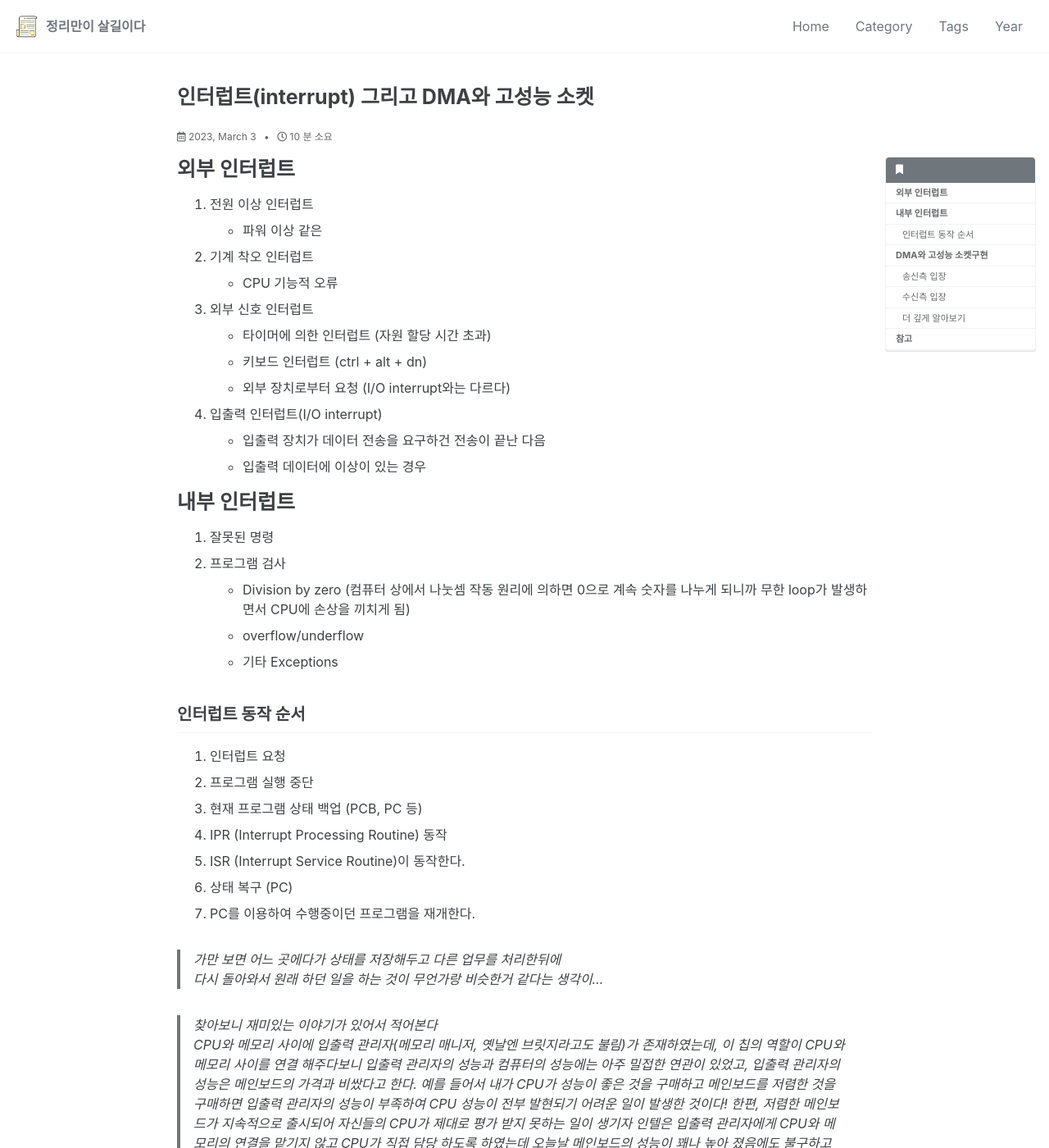
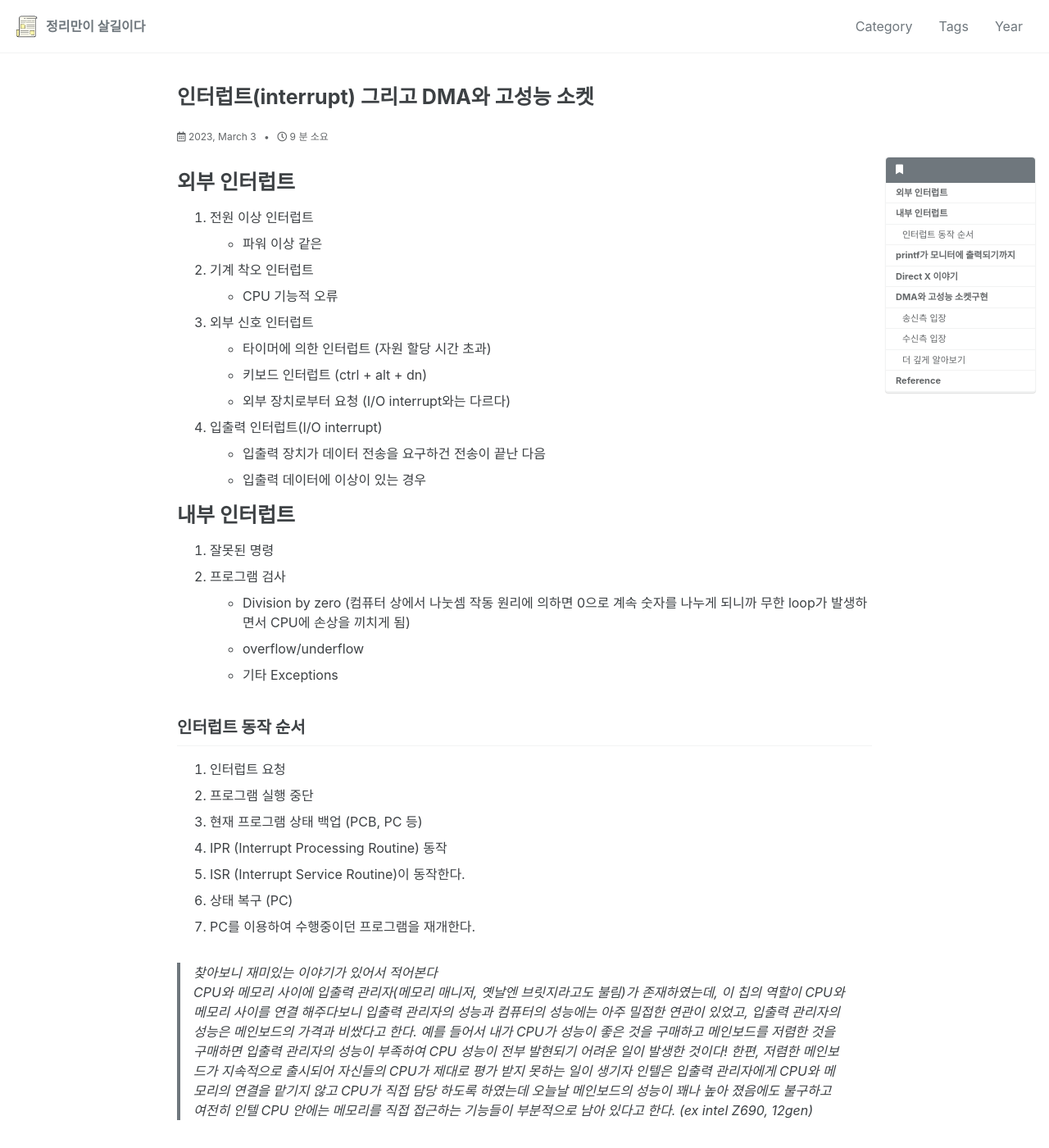
Before and after one commit to winverse/winverse.github.io, a Jekyll site: the page built from _posts/os/2023-03-03-interrupt.md, in a window 1280 px wide and 1400 px high. Shown: the whole window at 82% size. Built offline with Jekyll 4.4.1, drawn with Linux system fonts in a browser that asks for light colours; cached includes are drawn as plain includes; some of the changed text lies outside the part shown.

Commit message:
글 내용 및 스타일 수정

```diff
--- a/_data/navigation.yml
+++ b/_data/navigation.yml
@@ -1,7 +1,5 @@
 # main links
 main:
-  - title: "Home"
-    url: "/"
   - title: "Category"
     url: "/categories/"
   - title: "Tags"
--- a/_posts/os/2023-03-03-interrupt.md
+++ b/_posts/os/2023-03-03-interrupt.md
@@ -45,20 +45,24 @@
   6. 상태 복구 (PC)
   7. PC를 이용하여 수행중이던 프로그램을 재개한다.
 
- > 가만 보면 어느 곳에다가 상태를 저장해두고 다른 업무를 처리한뒤에
- 다시 돌아와서 원래 하던 일을 하는 것이 무언가랑 비슷한거 같다는 생각이...
-
  > 찾아보니 재미있는 이야기가 있어서 적어본다
  CPU와 메모리 사이에 입출력 관리자(메모리 매니저, 옛날엔 브릿지라고도 불림)가 존재하였는데, 이 칩의 역할이 CPU와 메모리 사이를 연결 해주다보니 입출력 관리자의 성능과 컴퓨터의 성능에는 아주 밀접한 연관이 있었고, 입출력 관리자의 성능은 메인보드의 가격과 비쌌다고 한다. 예를 들어서 내가 CPU가 성능이 좋은 것을 구매하고 메인보드를 저렴한 것을 구매하면 입출력 관리자의 성능이 부족하여 CPU 성능이 전부 발현되기 어려운 일이 발생한 것이다! 한편, 저렴한 메인보드가 지속적으로 출시되어 자신들의 CPU가 제대로 평가 받지 못하는 일이 생기자 인텔은 입출력 관리자에게 CPU와 메모리의 연결을 맡기지 않고 CPU가 직접 담당 하도록 하였는데 오늘날 메인보드의 성능이 꽤나 높아 졌음에도 불구하고 여전히 인텔 CPU 안에는 메모리를 직접 접근하는 기능들이 부분적으로 남아 있다고 한다. (ex intel Z690, 12gen)
 
- > printf가 모니터에 출력되기까지
- 항상 그런 것은 아니겠지만 프로그램에 의해서 혹은 프로세스에 의해서 IO가 발생되고 모니터에 입출력이 되는 과정을 생각해보면 , 1. 내가 작성한 코드가 PCB에 의해 실행되고 2. printf같은 함수가 커널의 인터페이스(kernel interface api)를 통해 System Call(User layer와 kernel layer를 가로지르는)을 하여 데이터를 저장 해달라고 요청한다. (interrupt 발생) 3.kernel api를 통해 write 함수가 실행되면 전달 받은 데이터를 메모리에 저장한다. 4. 메모리에 저장 된 값을 H/W에서 (주변기기) 읽어서 5. 모니터로 출력하고 난 뒤 6. 결과를 다시 메모리에 알려주는 (interrupt 발생) 이런 과정인데 다른 I/O로 인하여(게임과 같은) 한번에 너무 많은 과정에 들어가게 되면 성능에 이슈가 있을 수 있다. (단 주변기기가 좋은거라면 Driver를 이용한 비동기 처리를 한다고 한다.)
+# printf가 모니터에 출력되기까지
 
- > Direct X 이야기
- 위에 이야기를에 이어서 window XP에는 kernel에 GDI라 불리는 그래픽 처리 요소가 들어있었는데 일반 그래픽 처리에서는 문제가 되지 않았지만 게임과 같이 고연산이면서 많은 데이터를 다뤄야하는 그런 일에서는 이 GDI를 통하는 것이 안그래도 복잡한 모니터 출력 과정을 더욱 복잡하게 만들었다. 그래서 GDI를 통하지 않고 바로 kernel의 Video 드라이버까지 "직접" 호출하도록 다시 말해서 User Interface에서 System call을 직접할 수 있도록 해준 것이만들어졌는데 이름이 DirectX ("직접")라고 한다.
+항상 그런 것은 아니겠지만 프로그램에 의해서 혹은 프로세스에 의해서 IO가 발생되고 모니터에 입출력이 되는 과정을 생각해보면
 
- > 다시 본론으로
- 과정이 많다고해서 무조건 느려지는 것이 아니라 과정이 길어지면서 "인터럽트" 횟수가 늘어나는 것이 I/O 성능에 이슈가 된다. 그렇기에 DirectX라는 것은 인터럽트 횟수를 줄임으로서 I/O 성능을 올려 최적화한 방법이 되었다.
+ 1. 내가 작성한 코드가 PCB에 의해 실행되고
+ 2. printf같은 함수가 커널의 인터페이스(kernel interface api)를 통해 System Call(User layer와 kernel layer를 가로지르는)을 하여 데이터를 저장 해달라고 요청한다. (interrupt 발생)
+ 3. kernel api를 통해 write 함수가 실행되면 전달 받은 데이터를 메모리에 저장한다.
+ 4. 메모리에 저장 된 값을 H/W에서 (주변기기) 읽어서
+ 5. 모니터로 출력하고 난 뒤
+ 6. 결과를 다시 메모리에 알려주는 (interrupt 발생)
+
+이런 과정을 거치는데 다른 I/O로 인하여(게임과 같은) 한번에 너무 많은 과정에 들어가게 되면 성능에 이슈가 있을 수 있다. (단 주변기기가 좋은거라면 Driver를 이용한 비동기 처리를 한다고 한다.)
+
+# Direct X 이야기
+위에 이야기를에 이어서 window XP에는 kernel에 GDI라 불리는 그래픽 처리 요소가 들어있었는데 일반 그래픽 처리에서는 문제가 되지 않았지만 게임과 같이 고연산이면서 많은 데이터를 다뤄야하는 task에서는 이 GDI를 통하는 것이 안그래도 복잡한 모니터 출력 과정을 더욱 복잡하게 만들었다. 그래서 GDI를 통하지 않고 바로 kernel의 Video 드라이버까지 "직접" 호출하도록 만들었는데, 다시 말해서 User Interface에서 System call을 직접할 수 있도록 해준 것을 만들었는데 이름이 DirectX ("직접")라고 한다. 과정이 많다고해서 무조건 느려지는 것이 아니라 과정이 길어지면서 "인터럽트" 횟수가 늘어나는 것이 I/O 성능에 이슈가 된다. 그렇기에 DirectX라는 것은 인터럽트 횟수를 줄임으로서 I/O 성능을 올려 최적화한 방법이 되었다.
 
 # DMA와 고성능 소켓구현
 ## 송신측 입장
@@ -75,7 +79,7 @@
 일단 NIC에서 원래 처리하던 것들 예를 들어 체크 섬을 같은 것은(체크섬은 NIC에서 처리 - [TCP/IP 네트워크 스택 이해하기](https://d2.naver.com/helloworld/47667) 참고) DMA를 사용한다고 해도 다를 것이 없을테니 원래대로 할것이고, 인도 공과대학교 [강의](https://youtu.be/MpjlWt7fvrw?t=1020)를 보면 OSI 7 layer 기준 L2-L4 packet 처리 과정들이 user spcae에 존재하는 걸로 보이는데 자세한건 좀더 책을 찾아봐야겠다.
 
 
-# 참고
+# Reference
 - [DirectX](https://namu.wiki/w/DirectX#s-2.2)
 - [Direct Memory Access](https://ko.wikipedia.org/wiki/%EC%A7%81%EC%A0%91_%EB%A9%94%EB%AA%A8%EB%A6%AC_%EC%A0%91%EA%B7%BC)
 - [IOCP](https://jungwoong.tistory.com/43)
--- a/_sass/minimal-mistakes/_base.scss
+++ b/_sass/minimal-mistakes/_base.scss
@@ -34,7 +34,7 @@
 }
 
 h1 {
-  margin-top: 0;
+  margin-top: 1rem;
   font-size: $h-size-1;
 }
 
--- a/_sass/minimal-mistakes/_print.scss
+++ b/_sass/minimal-mistakes/_print.scss
@@ -98,7 +98,10 @@
     border: 0;
     display: block;
     max-width: 100% !important;
-    vertical-align: middle;
+
+    @include breakpoint($large) {
+      width: 100%  !important;
+    }
   }
 
   hr {
```
Also changed, not shown: _posts/architecture/2023-02-22-hexagonal-architecture.md (+2 -2 lines), _posts/infra/2023-03-30-docker-basic-command.md (+1 -1 lines).
